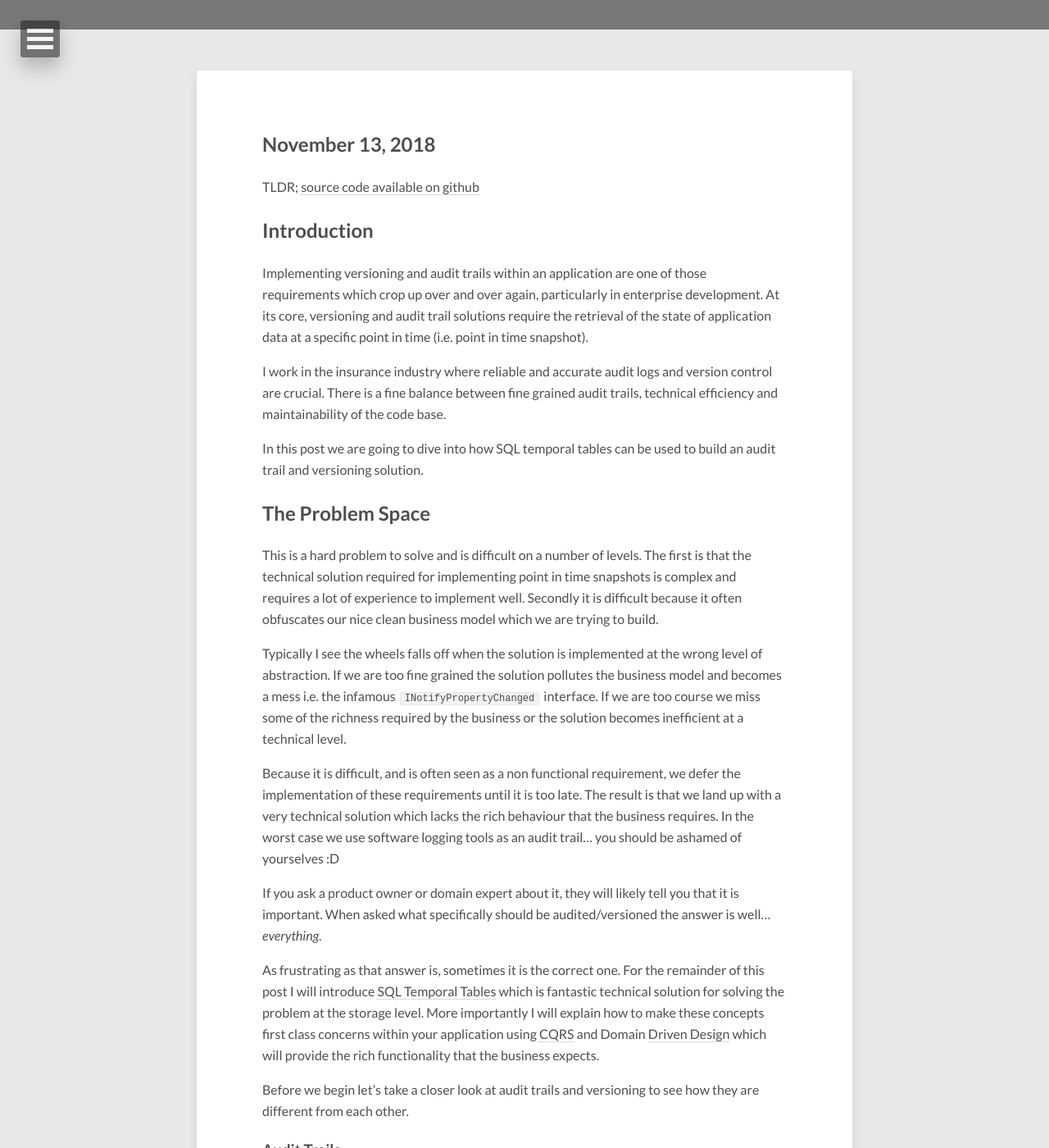
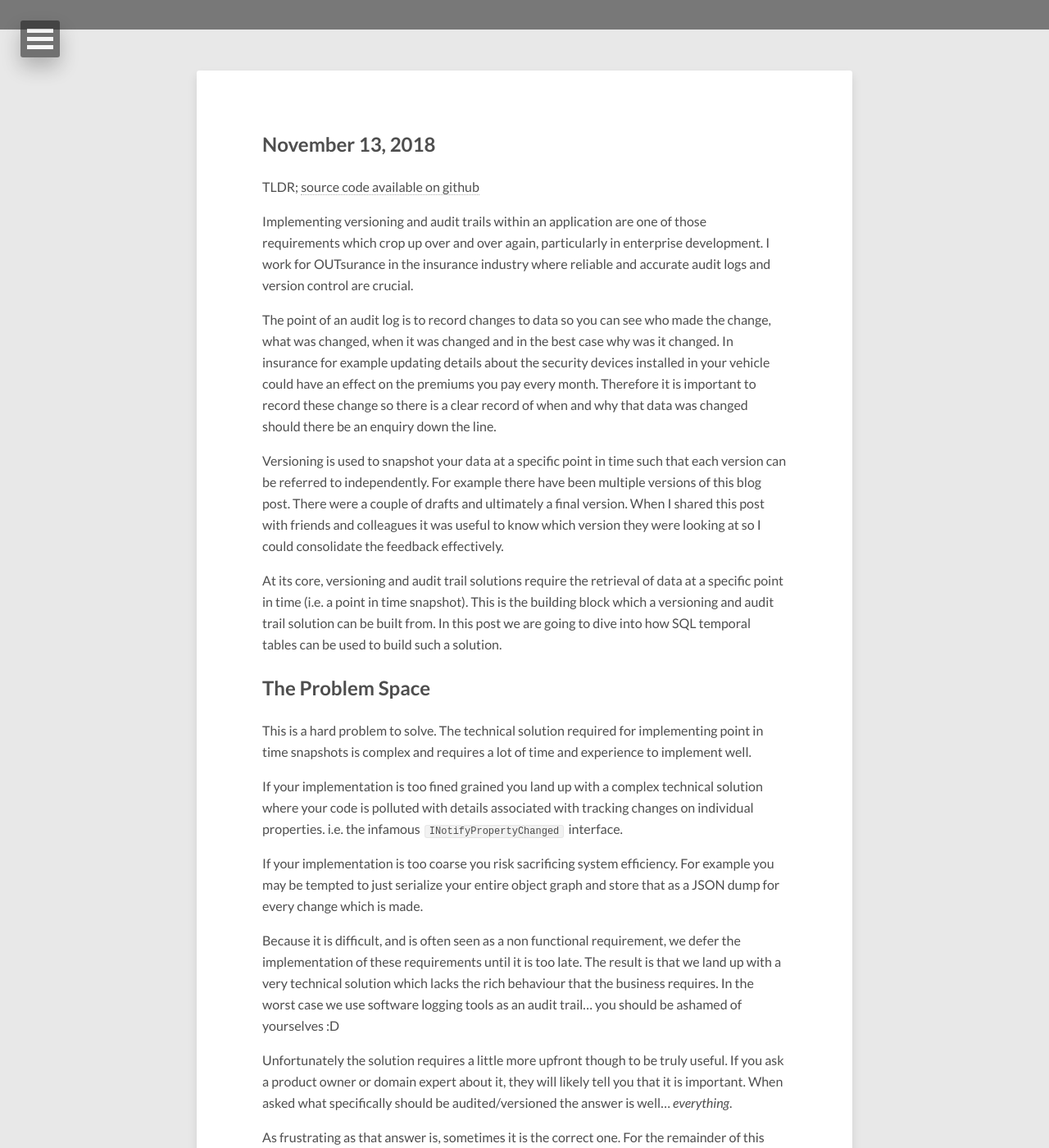
Before and after one commit to RossJayJones/rossjayjones.github.io, a Jekyll site: the page built from _posts/2018-11-13-first-class- versioning-and-auditing-with-sql-temporal-tables.md, in a window 1280 px wide and 1400 px high, scrolled down 364 px. Shown: the whole window at 82% size. Built offline with Jekyll 4.4.1, drawn with Linux system fonts in a browser that asks for light colours; nearby versions of some CDN libraries; some of the changed text lies outside the part shown.

Commit message:
Remove the fluff

```diff
--- a/_posts/2018-11-13-first-class- versioning-and-auditing-with-sql-temporal-tables.md
+++ b/_posts/2018-11-13-first-class- versioning-and-auditing-with-sql-temporal-tables.md
@@ -8,51 +8,33 @@ image:
 ---
 TLDR; [source code available on github][14]{:target="_blank"}
 
-## Introduction
+Implementing versioning and audit trails within an application are one of those requirements which crop up over and over again, particularly in enterprise development. I work for OUTsurance in the insurance industry where reliable and accurate audit logs and version control are crucial.
 
-Implementing versioning and audit trails within an application are one of those requirements which crop up over and over again, particularly in enterprise development. At its core, versioning and audit trail solutions require the retrieval of the state of application data at a specific point in time (i.e. point in time snapshot).
+The point of an audit log is to record changes to data so you can see who made the change, what was changed, when it was changed and in the best case why was it changed. In insurance for example updating details about the security devices installed in your vehicle could have an effect on the premiums you pay every month. Therefore it is important to record these change so there is a clear record of when and why that data was changed should there be an enquiry down the line.
 
-I work in the insurance industry where reliable and accurate audit logs and version control are crucial. There is a fine balance between fine grained audit trails, technical efficiency and maintainability of the code base.
+Versioning is used to snapshot your data at a specific point in time such that each version can be referred to independently. For example there have been multiple versions of this blog post. There were a couple of drafts and ultimately a final version. When I shared this post with friends and colleagues it was useful to know which version they were looking at so I could consolidate the feedback effectively.
 
-In this post we are going to dive into how SQL temporal tables can be used to build an audit trail and versioning solution.
+At its core, versioning and audit trail solutions require the retrieval of data at a specific point in time (i.e. a point in time snapshot). This is the building block which a versioning and audit trail solution can be built from. In this post we are going to dive into how SQL temporal tables can be used to build such a solution.
 
 ## The Problem Space
 
-This is a hard problem to solve and is difficult on a number of levels. The first is that the technical solution required for implementing point in time snapshots is complex and requires a lot of experience to implement well. Secondly it is difficult because it often obfuscates our nice clean business model which we are trying to build.
+This is a hard problem to solve. The technical solution required for implementing point in time snapshots is complex and requires a lot of time and experience to implement well.
 
-Typically I see the wheels falls off when the solution is implemented at the wrong level of abstraction. If we are too fine grained the solution pollutes the business model and becomes a mess i.e. the infamous `INotifyPropertyChanged` interface. If we are too course we miss some of the richness required by the business or the solution becomes inefficient at a technical level.
+If your implementation is too fined grained you land up with a complex technical solution where your code is polluted with details associated with tracking changes on individual properties. i.e. the infamous `INotifyPropertyChanged` interface.
+
+If your implementation is too coarse you risk sacrificing system efficiency. For example you may be tempted to just serialize your entire object graph and store that as a JSON dump for every change which is made.
 
 Because it is difficult, and is often seen as a non functional requirement, we defer the implementation of these requirements until it is too late. The result is that we land up with a very technical solution which lacks the rich behaviour that the business requires. In the worst case we use software logging tools as an audit trail... you should be ashamed of yourselves :D
 
-If you ask a product owner or domain expert about it, they will likely tell you that it is important. When asked what specifically should be audited/versioned the answer is well... _everything_.
+Unfortunately the solution requires a little more upfront though to be truly useful. If you ask a product owner or domain expert about it, they will likely tell you that it is important. When asked what specifically should be audited/versioned the answer is well... _everything_.
 
 As frustrating as that answer is, sometimes it is the correct one. For the remainder of this post I will introduce [SQL Temporal Tables][13]{:target="_blank"} which is fantastic technical solution for solving the problem at the storage level. More importantly I will explain how to make these concepts first class concerns within your application using [CQRS][10]{:target="_blank"} and Domain [Driven Design][11]{:target="_blank"} which will provide the rich functionality that the business expects.
 
 Before we begin let's take a closer look at audit trails and versioning to see how they are different from each other.
 
-### Audit Trails
-
-According to a quick [google][1]{:target="_blank"} search
-
-> An audit trail (also called audit log) is a security-relevant chronological record, set of records, and/or destination and source of records that provide documentary evidence of the sequence of activities that have affected a specific operation, procedure, or event at any time.
-
-For our purposes this typically means that when something changes we want to record who made the change, what was changed and when was it changed.
-
-This information is most useful when things have gone wrong and an _audit_ needs to be performed to determine where the problem lies. In business terms this means we may need to investigate a customer dispute, an incident of fraud or some other kind of security breach. At a technical level a good audit trail can go a long way to assist in identifying software bugs.
-
-Since audits are most useful when things are going wrong it typically means that they are not looked at until the problem has already occured. When this happens it is helpful to have as much information as possible so that the issue can be effectively diagnosed. The best case scenario is if you have audited _everything_.
-
-A good audit trail could also be used to try and identify problems automatically.
-
-### Versioning
-
-[Versioning][2]{:target="_blank"} on the other hand is subtly different. Versioning in the context of data would be to put a stake in the ground at a specific point in time. You can then retrieve data at a specific point using a version number.
-
-A version would typically be a first class concern of your business domain and not all domain models require this. In the insurance space good versioning is critical to the day to day processes within the business.
-
 ### The Git Analogy
 
-As a developer you are likely familiar with Git source control. Git, at its core, is a database which records every change you make to your data as a commit. You can then get a copy of your data at any point in time (or commit). This provides a very good audit trail solution since for any change to the data you can see who did it, what was changed and when it was done. Git quite literally audits _everything_.
+Before we begin I just want to talk about a very good auditing and versioning system which as a developer you likely use everyday, and will hopefully solidify the concepts in your mind. Git, at its core, is a database which records every change you make to your data as a commit. You can then get a copy of your data at any point in time (or commit). This provides a very good audit trail solution since for any change to the data you can see who did it, what was changed and when it was done. Git quite literally audits _everything_.
 
 You can think of a Git tag or release as a version. You can drop a marker at a specific point in time with a meaningful name. In the software development domain this would typically be a value such as `1.0.0`. This value can be used to communicate which version of the software your customers are using and help you control the roll out of updates to your software.
 
```
